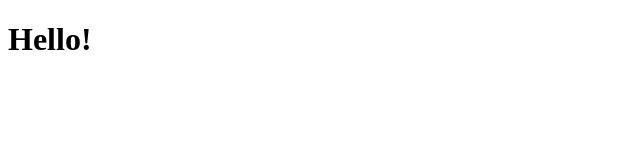
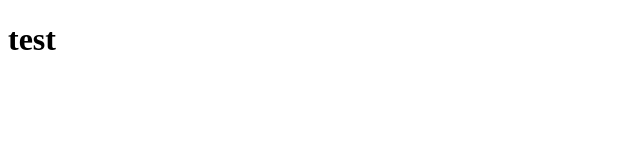
Before and after one commit to Stormrage77/stormrage77.github.io, a plain HTML site: page index.html in a window 1280 px wide. Shown: the full height of the page, 0-640 px from the left. Drawn offline with Linux system fonts and the light colour scheme.

Commit message:
first commit!

```diff
--- a/index.html
+++ b/index.html
@@ -7,6 +7,6 @@
     <link rel="stylesheet" href="https://cdnjs.cloudflare.com/ajax/libs/font-awesome/6.6.0/css/all.min.css" integrity="sha512-Kc323vGBEqzTmouAECnVceyQqyqdsSiqLQISBL29aUW4U/M7pSPA/gEUZQqv1cwx4OnYxTxve5UMg5GT6L4JJg==" crossorigin="anonymous" referrerpolicy="no-referrer" />
 </head>
 <body>
-<h1>Hello!</h1>
+<h1>test</h1>
 </body>
 </html>
```
